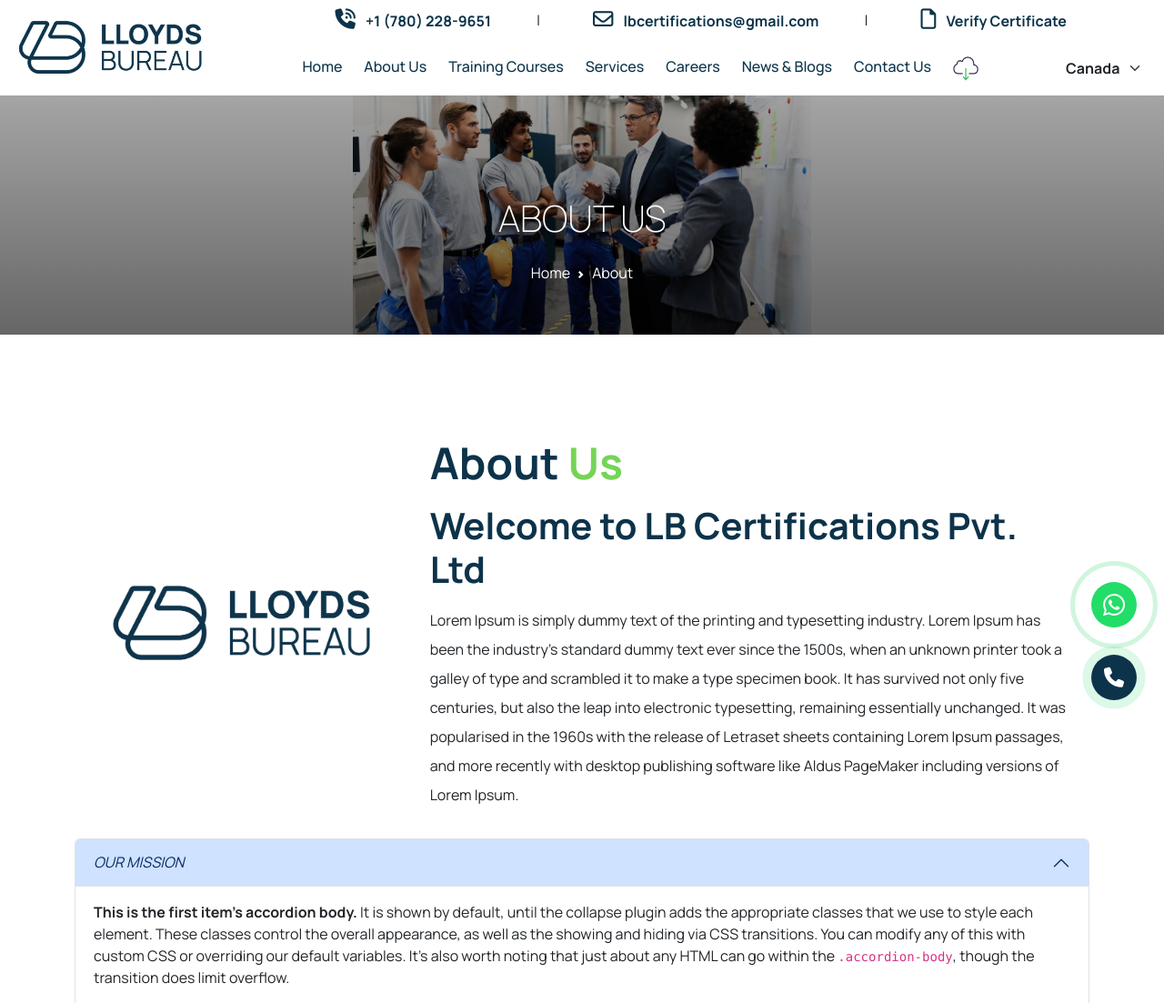
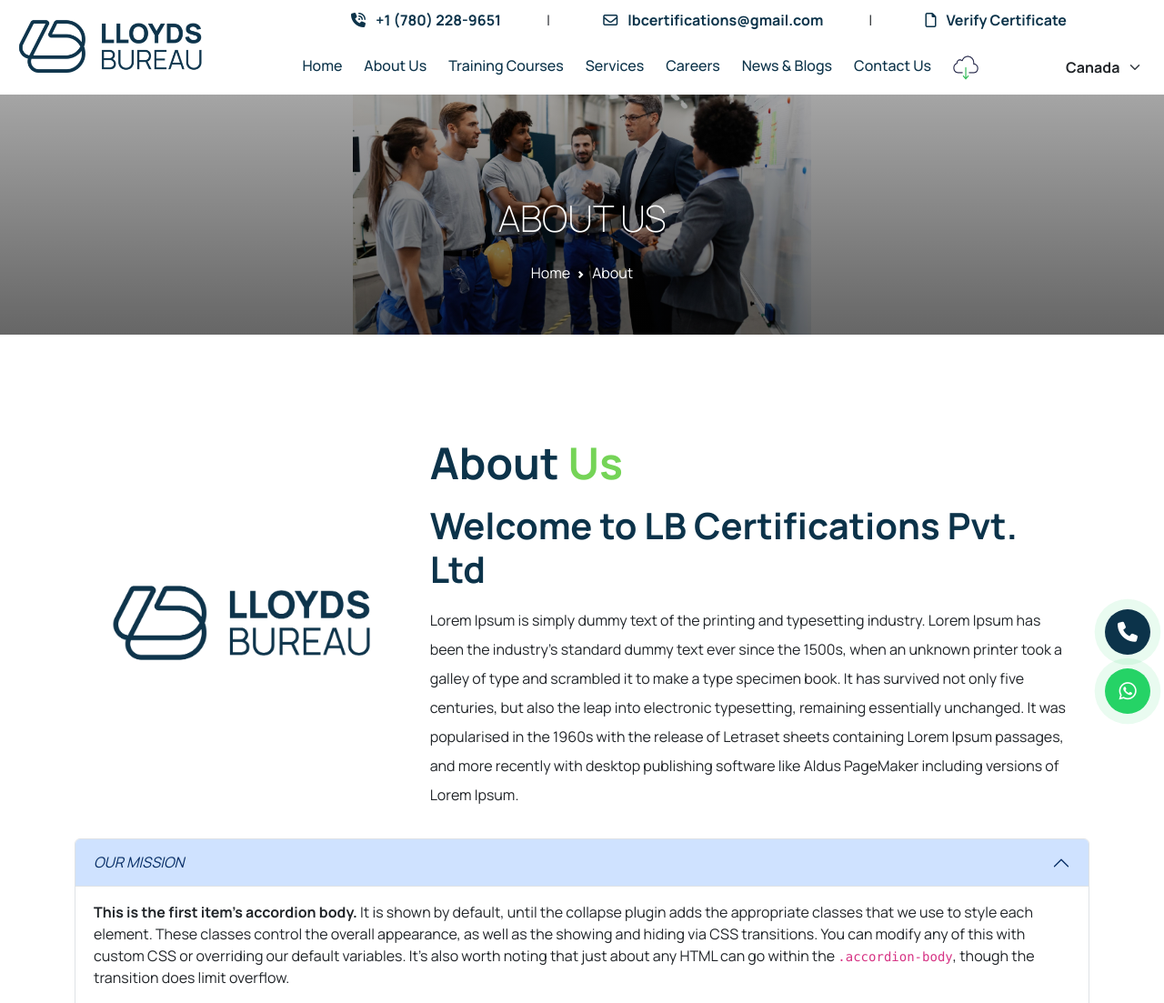
Before and after one commit to ankuxsshh/LBFlask, a Flask app: page /about-us in a window 1280 px wide. Shown: the top 1103 px of the page at 91% size. Run offline with Flask 3, Linux system fonts and the light colour scheme; some libraries are stand-ins or nearby versions.

Commit message:
first commit

```diff
--- a/static/css/style.css
+++ b/static/css/style.css
@@ -235,7 +235,7 @@ body {
 }
 
 .top-bar a i {
-  font-size: 1.4rem;
+  font-size: 1rem;
 }
 
 /* Vibration keyframes */
@@ -442,15 +442,15 @@ body {
 }
 
 .card.homeCard {
-  background: rgba(255, 255, 255, 0.537);
-  color: #0e344b;
-  transition: box-shadow 0.3s ease-in-out, background 0.4s ease-in-out, color 0.3s ease-in-out;
+  background: #0e344b;
+  color: #ffffff;
+  transition: box-shadow 0.3sease-in-out, background 0.4sease-in-out, color 0.3sease-in-out;
   height: 200px;
 }
 
 .card.homeCard:hover {
-  background: #0e344b;
-  color: #ffffff;
+  background: rgba(116, 212, 87, 0.805);
+  color: #0C334A;
 }
 
 .card.cardCourse {
@@ -1319,7 +1319,7 @@ h1 {
   color: #75D457;
   /* Change to the desired hover color */
   text-decoration: none;
-  transform: scale(1.05);
+  transform: scale(1.03);
 }
 
 /* Section-Specific Styles */
@@ -1408,3 +1408,57 @@ h1 {
 .bus-training {
   animation: hoverSequenceTraining 6s infinite;
 }
+/* WHATSAPP, CALL BUTTONS */
+
+.fixed-buttons {
+  position: fixed;
+  bottom: 15px;
+  right: 15px;
+  z-index: 2000;
+  display: flex;
+  flex-direction: column;
+  gap: 15px;
+}
+
+.btn-whatsapp-pulse {
+  color: white;
+  font-size: 2rem;
+  display: flex;
+  justify-content: center;
+  align-items: center;
+  width: 50px;
+  height: 50px;
+  text-decoration: none;
+  border-radius: 50%;
+  position: relative;
+  animation: pulse 1.2s ease-out infinite;
+  transition: transform 0.3s ease-in-out;
+  padding: 20px;
+  box-shadow: 0 4px 8px rgba(0, 0, 0, 0.1);
+}
+
+.btn-whatsapp-pulse:hover {
+  transform: scale(1.1);
+}
+
+.btn-whatsapp-pulse i {
+  font-size: 22px;
+}
+
+.whatsapp-button {
+  background: #25d366;
+}
+
+.call-button {
+  background: #0C334A;
+}
+
+@keyframes pulse {
+  0% {
+    box-shadow: 0 0 0 0 rgba(37, 211, 102, 0.5);
+  }
+
+  80% {
+    box-shadow: 0 0 0 14px rgba(37, 211, 102, 0);
+  }
+}
--- /dev/null
+++ b/static/js/scroll.js
@@ -0,0 +1,28 @@
+    // Get the button
+    let myButton = document.getElementById("myBtn");
+
+    // Show the button when the user scrolls down 20px from the top
+    window.onscroll = function() { scrollFunction(); };
+
+    function scrollFunction() {
+        if (document.body.scrollTop > 20 || document.documentElement.scrollTop > 20) {
+            myButton.style.display = "block";
+        } else {
+            myButton.style.display = "none";
+        }
+    }
+
+    // Scroll to the top when the user clicks the button
+    myButton.onclick = function() {
+        document.body.scrollTop = 0; // For Safari
+        document.documentElement.scrollTop = 0; // For Chrome, Firefox, IE, and Opera
+    };
+
+    // Function to scroll to the footer section
+    function autoScrollToFooter() {
+        const footer = document.getElementById("footer");
+        window.scrollTo({
+            top: footer.offsetTop, // Scroll to the footer's position
+            behavior: "smooth"      // Smooth scrolling
+        });
+    }
--- a/templates/base.html
+++ b/templates/base.html
@@ -27,13 +27,6 @@
 
 <body>
 
-<div id="loader-wrapper">
-    <div class="loader-container">
-        <img src="static/icons/technician.gif" class="loaderImage" style="height: 150px;">
-        <div id="loader"></div>
-    </div>
-</div>
-
 <div class="overflow-hidden">
     {% include 'navbar.html' %}
 
@@ -46,18 +39,11 @@
 
     {% include 'footer.html' %}
 
-<!-- WhatsApp Buttons -->
-<a href="tel:{{ phone }}" class="btn-whatsapp-pulse call-icon"
-   style="background: rgba(12, 51, 74, 1); z-index: 2000;">
-   <span class="fa-solid fa-phone" style="font-size: 22px;"></span>
-</a>
-
-<!-- Call Buttons -->
-<a href="https://wa.me/{{ phone | replace(' ', '') | replace('(', '') | replace(')', '') | replace('-', '') }}"
-   class="btn-whatsapp-pulse btn-whatsapp-pulse-border whatsapp-icon"
-   style="z-index: 2000;">
-   <i class='bx bxl-whatsapp' style='color:#fffefe; font-size:0.8em;'></i>
-</a>
+    <!-- WhatsApp and Call Buttons -->
+    <div class="fixed-buttons">
+      <a href="tel:{{ phone }}" class="btn-whatsapp-pulse call-button" aria-label="Call Us"><i class="fa-solid fa-phone"></i></a>
+      <a href="https://wa.me/{{ phone | replace(' ', '') | replace('(', '') | replace(')', '') | replace('-', '') }}" class="btn-whatsapp-pulse whatsapp-button" aria-label="WhatsApp Us"><i class="fa-brands fa-whatsapp"></i></a>
+    </div>
 
 
     <!-- Scroll to Top -->
@@ -71,131 +57,11 @@
 <script type="text/javascript" src="//cdn.jsdelivr.net/npm/slick-carousel@1.8.1/slick/slick.min.js"></script>
 <script src="https://cdn.jsdelivr.net/npm/bootstrap@5.3.3/dist/js/bootstrap.bundle.min.js" integrity="sha384-YvpcrYf0tY3lHB60NNkmXc5s9fDVZLESaAA55NDzOxhy9GkcIdslK1eN7N6jIeHz" crossorigin="anonymous"></script>
 <script src="static/js/script.js"></script>
-<script src="static/js/country.js"></script>
+<script src="static/js/scroll.js"></script>
 <script src="https://kit.fontawesome.com/1cf483120b.js" crossorigin="anonymous"></script>
 <script src="https://unpkg.com/aos@next/dist/aos.js"></script>
 <script>
     AOS.init();
 </script>
-
-<script>
-    // Get the button
-    let myButton = document.getElementById("myBtn");
-
-    // Show the button when the user scrolls down 20px from the top
-    window.onscroll = function() { scrollFunction(); };
-
-    function scrollFunction() {
-        if (document.body.scrollTop > 20 || document.documentElement.scrollTop > 20) {
-            myButton.style.display = "block";
-        } else {
-            myButton.style.display = "none";
-        }
-    }
-
-    // Scroll to the top when the user clicks the button
-    myButton.onclick = function() {
-        document.body.scrollTop = 0; // For Safari
-        document.documentElement.scrollTop = 0; // For Chrome, Firefox, IE, and Opera
-    };
-
-    // Function to scroll to the footer section
-    function autoScrollToFooter() {
-        const footer = document.getElementById("footer");
-        window.scrollTo({
-            top: footer.offsetTop, // Scroll to the footer's position
-            behavior: "smooth"      // Smooth scrolling
-        });
-    }
-</script>
-<style>
-
-/** WhatsApp and Call Buttons ***/
-.btn-whatsapp-pulse {
-    background: #22dd67;
-    color: white;
-    position: fixed;
-    bottom: 30px;
-    right: 30px;
-    font-size: 40px;
-    display: flex;
-    justify-content: center;
-    align-items: center;
-    width: 0;
-    height: 0;
-    padding: 25px;
-    text-decoration: none;
-    /* Ensure no underline by default */
-    border-radius: 50%;
-    animation-name: pulse;
-    animation-duration: 1.5s;
-    animation-timing-function: ease-out;
-    animation-iteration-count: infinite;
-    transition: transform 0.3s;
-  }
-
-  /* Call Icon Styling */
-  .call-icon:hover {
-    transform: scale(1.1);
-    /* Slight zoom on hover */
-    text-decoration: none;
-    /* Remove underline */
-    color: white;
-  }
-
-  /* WhatsApp Icon Styling */
-  .whatsapp-icon:hover {
-    transform: scale(1.1);
-    /* Slight zoom on hover */
-    text-decoration: none;
-    /* Remove underline */
-  }
-
-  /* Animation for the Border Effect */
-  .btn-whatsapp-pulse-border {
-    bottom: 110px;
-    right: 30px;
-    animation-play-state: paused;
-  }
-
-  .btn-whatsapp-pulse-border::before {
-    content: "";
-    position: absolute;
-    border-radius: 50%;
-    padding: 25px;
-    border: 5px solid #25d366;
-    opacity: 0.75;
-    animation-name: pulse-border;
-    animation-duration: 1.5s;
-    animation-timing-function: ease-out;
-    animation-iteration-count: infinite;
-  }
-
-  @keyframes pulse {
-    0% {
-      box-shadow: 0 0 0 0 rgba(37, 211, 102, 0.5);
-    }
-
-    80% {
-      box-shadow: 0 0 0 14px rgba(37, 211, 102, 0);
-    }
-  }
-
-  @keyframes pulse-border {
-    0% {
-      padding: 25px;
-      opacity: 0.75;
-    }
-
-    75% {
-      padding: 50px;
-      opacity: 0;
-    }
-
-    100% {
-      opacity: 0;
-    }
-  }
-</style>
 </body>
 </html>
```
Also changed, not shown: templates/index.html (+6 -2 lines), templates/section.html (+10 -10 lines), 1 other file.
